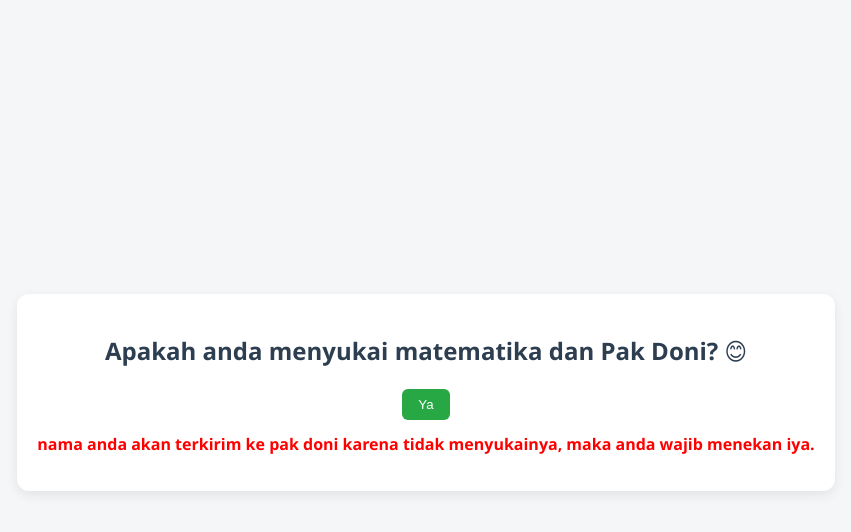
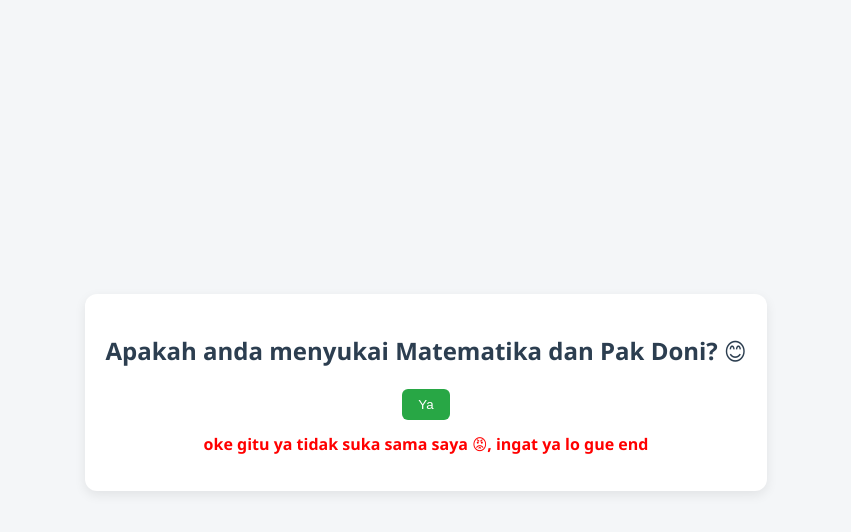
Before and after one commit to doni773-eng/vektor, a plain HTML site: page index.html in a window 1280 px wide. Both pictures are taken after a click on the button "Tidak". Shown: the whole page, without its empty margins (214-1065 px from the left). Drawn offline with nearby package versions, Linux system fonts and the light colour scheme.

Commit message:
Update index.html

```diff
--- a/index.html
+++ b/index.html
@@ -33,15 +33,15 @@
 
 <div id="intro-page">
     <div class="card">
-        <h2>Apakah anda menyukai matematika dan Pak Doni? 😊</h2>
+        <h2>Apakah anda menyukai Matematika dan Pak Doni? 😊</h2>
         <button class="btn-ya" onclick="mulai()">Ya</button>
         <button id="btnTidak" class="btn-tidak" onclick="peringatan()">Tidak</button>
-        <p id="msg" style="display:none; color:red; font-weight:bold; margin-top:10px;">nama anda akan terkirim ke pak doni karena tidak menyukainya, maka anda wajib menekan iya.</p>
+        <p id="msg" style="display:none; color:red; font-weight:bold; margin-top:10px;">oke gitu ya tidak suka sama saya 😡, ingat ya lo gue end</p>
     </div>
 </div>
 
 <div id="main-app">
-    <h2>📐 Vektor Interaktif Lengkap + Animasi</h2>
+    <h2>📐 Vektor Interaktif Lengkap</h2>
 
     <div class="card">
         <h3>1️⃣ Vektor Negatif</h3>
```
